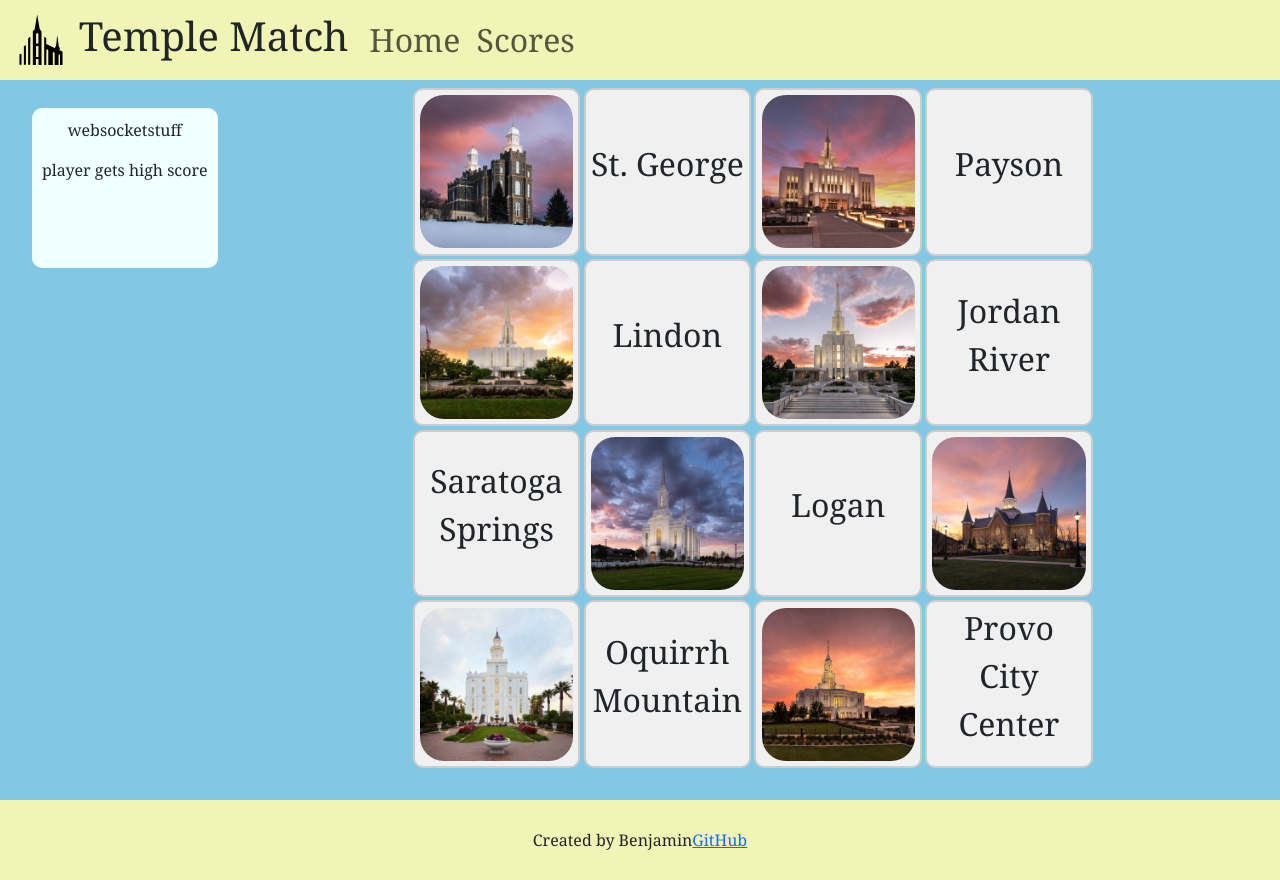
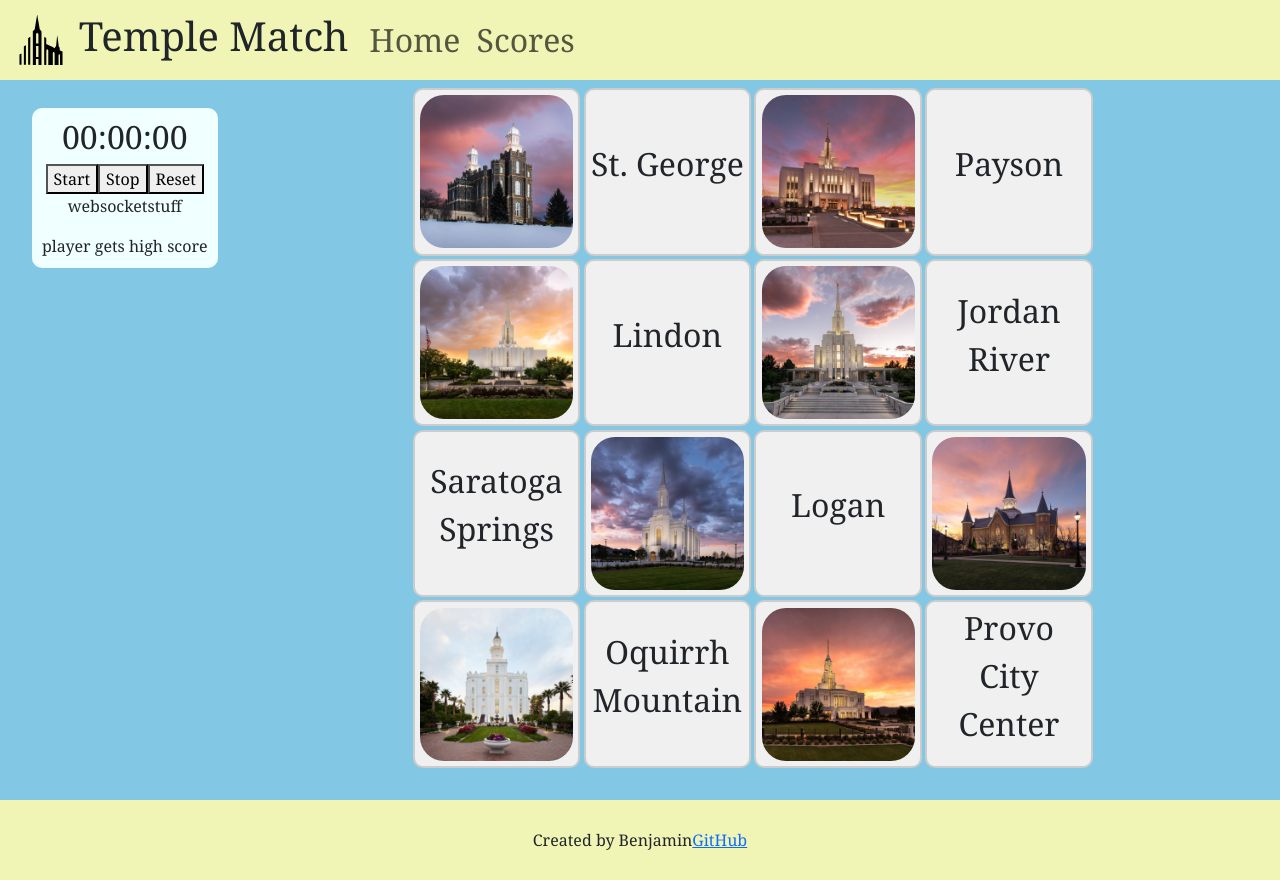
Before and after one commit to Baboonebyu/startupW2026, a React (Vite) app: page /game in a window 1280 px wide. Built offline with nearby package versions, Linux system fonts and the light colour scheme.

Commit message:
Used AI to build a stopwatch. now I am going to go through it and edit it to work for my game

```diff
--- a/src/game/game.jsx
+++ b/src/game/game.jsx
@@ -2,6 +2,7 @@ import React from 'react';
 import './gameStyle.css';
 import { useContext } from 'react';
 import { UserContext } from '../UserContext';
+import Stopwatch from './Stopwatch';
 
 export function Game() {
   const { user, setUser } = useContext(UserContext);
@@ -54,6 +55,7 @@ export function Game() {
   return (
     <main className="container-fluid  text-center gameMain">
               <div className ="websocketInfo">
+                <Stopwatch />
 <p> websocketstuff</p>
 <p>player gets high score</p>
 
@@ -77,6 +79,7 @@ export function Game() {
          <div className ="mobileHolder">
 
       <div className ="websocketInfoMobile">
+        <Stopwatch />
 <p> websocketstuff</p>
 <p>player gets high score</p>
 
--- /dev/null
+++ b/src/game/stopwatch.jsx
@@ -0,0 +1,40 @@
+import React, { useState, useEffect, useRef } from 'react';
+
+function Stopwatch() {
+  const [isRunning, setIsRunning] = useState(false);
+  const [elapsed, setElapsed] = useState(0);
+  const intervalRef = useRef(null);
+
+  useEffect(() => {
+    if (isRunning) {
+      intervalRef.current = setInterval(() => {
+        setElapsed(prev => prev + 10);
+      }, 10);
+    } else if (intervalRef.current) {
+      clearInterval(intervalRef.current);
+    }
+    return () => clearInterval(intervalRef.current);
+  }, [isRunning]);
+
+  const formatTime = (ms) => {
+    const minutes = Math.floor(ms / 60000);
+    const seconds = Math.floor((ms % 60000) / 1000);
+    const centiseconds = Math.floor((ms % 1000) / 10);
+    return (
+      `${minutes.toString().padStart(2, '0')}:` +
+      `${seconds.toString().padStart(2, '0')}:` +
+      `${centiseconds.toString().padStart(2, '0')}`
+    );
+  };
+
+  return (
+    <div>
+      <h2>{formatTime(elapsed)}</h2>
+      <button onClick={() => setIsRunning(true)}>Start</button>
+      <button onClick={() => setIsRunning(false)}>Stop</button>
+      <button onClick={() => { setElapsed(0); setIsRunning(false); }}>Reset</button>
+    </div>
+  );
+}
+
+export default Stopwatch;
```
